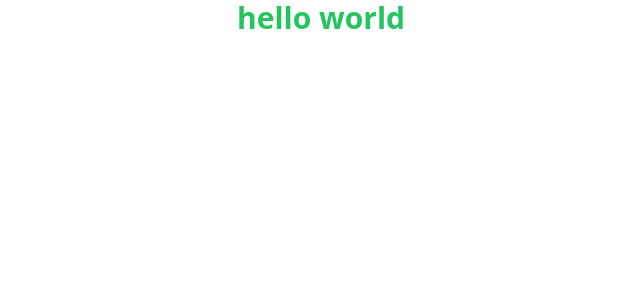
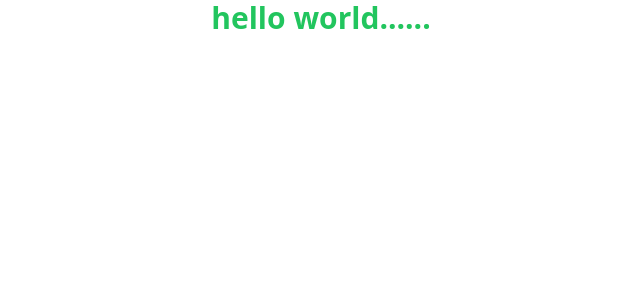
Before and after one commit to huy-2k2/monkey-blogging, a React (Create React App) app: page / in a window 1280 px wide. Shown: the top 300 px of the page, without its empty margins (319-959 px from the left). Built offline with nearby package versions, Linux system fonts and the light colour scheme.

Commit message:
Update App.js

```diff
--- a/src/App.js
+++ b/src/App.js
@@ -1,7 +1,7 @@
 function App() {
   return (
     <h1 className="text-3xl font-bold text-center text-green-500">
-      hello world
+      hello world......
     </h1>
   );
 }
```
